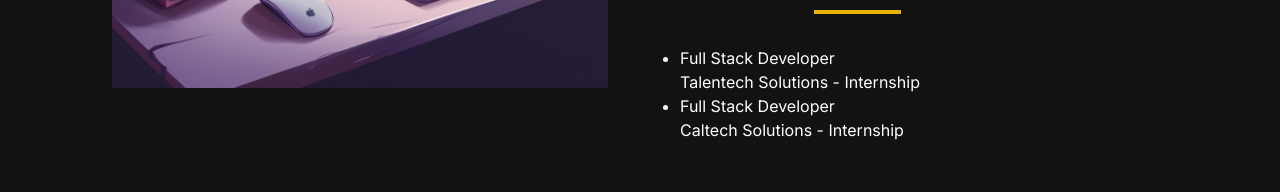
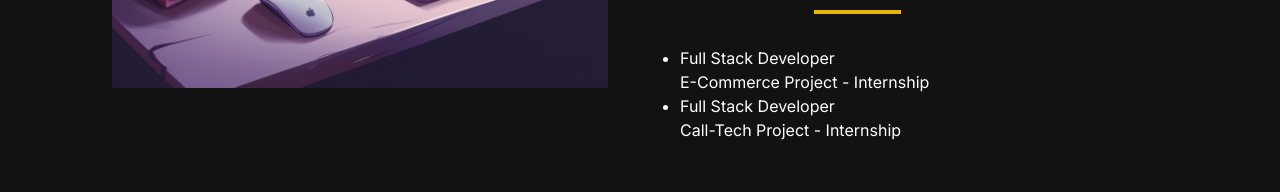
Before and after one commit to esraarnusaslan/My-Portfolio, a Next.js app: page / in a window 1280 px wide. Both pictures are taken after a click on the button "Experience". Shown: the part 1038-1230 px from the top of the page. Built offline with nearby package versions, Linux system fonts and the light colour scheme.

Commit message:
"experience updated"

```diff
--- a/src/app/components/AboutSection.jsx
+++ b/src/app/components/AboutSection.jsx
@@ -84,11 +84,11 @@ const TAB_DATA = [
             <ul className="list-disc pl-2">
                 <li>
                     Full Stack Developer
-                    <ol>Talentech Solutions - Internship</ol>
+                    <ol>E-Commerce Project - Internship</ol>
                 </li>
                 <li>
                     Full Stack Developer
-                    <ol>Caltech Solutions - Internship</ol>
+                    <ol>Call-Tech Project - Internship</ol>
                 </li>
             </ul>
         ),
```
